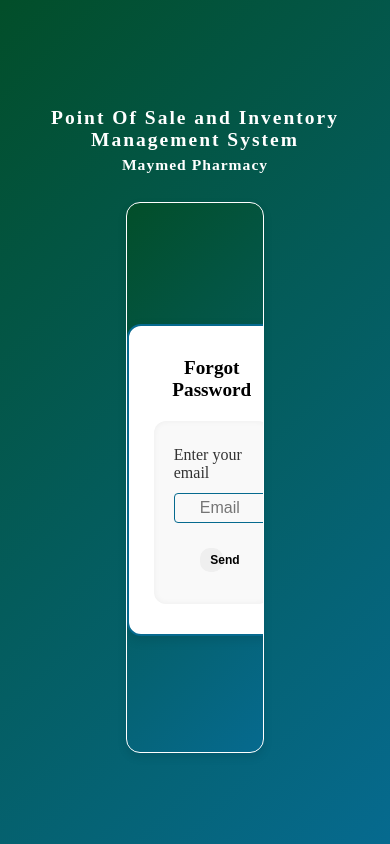
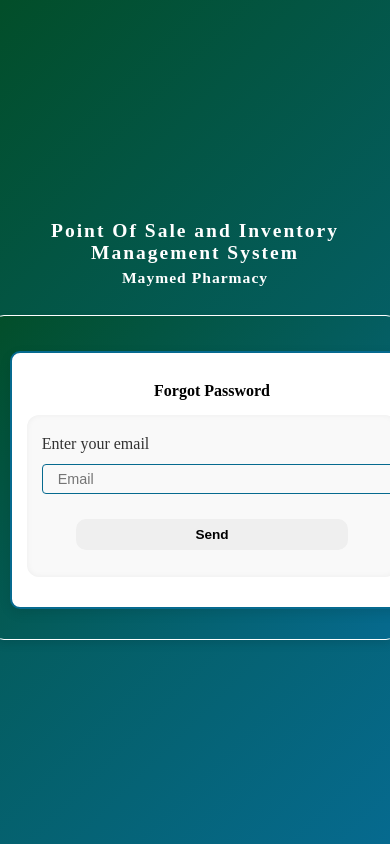
Before and after one commit to pharmacysystem950-hub/noorhayapharmacysystem, a React (Create React App) app: page / in a window 390 px wide. Both pictures are taken after a click on the element "Forgot Password?". Built offline with nearby package versions, Linux system fonts and the light colour scheme.

Commit message:
Improve login

```diff
--- a/src/styles/ForgotPasswordPage.css
+++ b/src/styles/ForgotPasswordPage.css
@@ -161,3 +161,79 @@
     transform: translateY(-20px);
   }
 }
+
+
+/* ============================= */
+/* RESPONSIVENESS (TABLET & MOBILE) */
+/* ============================= */
+
+/* Tablets (≤ 1024px) */
+@media (max-width: 1024px) {
+  .forgot-row {
+    width: 70%;
+    height: auto;
+    padding: 20px;
+    flex-direction: column;
+  }
+
+  .forgot-container {
+    width: 90%;
+    height: auto;
+    padding: 20px;
+  }
+
+  .inner-container .form-control {
+    width: 90%;
+    font-size: 0.95rem;
+    padding: 8px 20px;
+  }
+
+  .inner-container .btn {
+    width: 50%;
+    font-size: 0.9rem;
+    padding: 8px;
+  }
+}
+
+/* Mobile Phones (≤ 600px) */
+@media (max-width: 600px) {
+  .forgot-row {
+    width: 95%;
+    border-radius: 10px;
+    padding: 15px;
+  }
+
+  .forgot-container {
+    width: 100%;
+    padding: 15px;
+    border-radius: 10px;
+  }
+
+  .forgot-container h2 {
+    font-size: 1rem;
+    margin-bottom: 15px;
+  }
+
+  .inner-container {
+    padding: 15px;
+  }
+
+  .inner-container .form-control {
+    width: 100%;
+    font-size: 0.9rem;
+    padding: 6px 15px;
+  }
+
+  .inner-container .btn {
+    width: 80%;
+    font-size: 0.85rem;
+    padding: 8px;
+  }
+
+  .popup-notification {
+    right: 10px;
+    left: 10px;
+    font-size: 0.85rem;
+    text-align: center;
+  }
+}
--- a/src/styles/LoginPage.css
+++ b/src/styles/LoginPage.css
@@ -338,8 +338,9 @@
   }
 
   .login-button {
-    width: 80%;
-    height: 80%;
+    width: 60%;
+    font-size: 11px;
+    padding: 5px 8px;
   }
 }
 
--- a/src/styles/SignUpPage.css
+++ b/src/styles/SignUpPage.css
@@ -390,7 +390,7 @@
   }
 
   .signup-button {
-    width: 50%;
+    width: 30%;
     font-size: 11px;
     padding: 5px 8px;
   }
```
